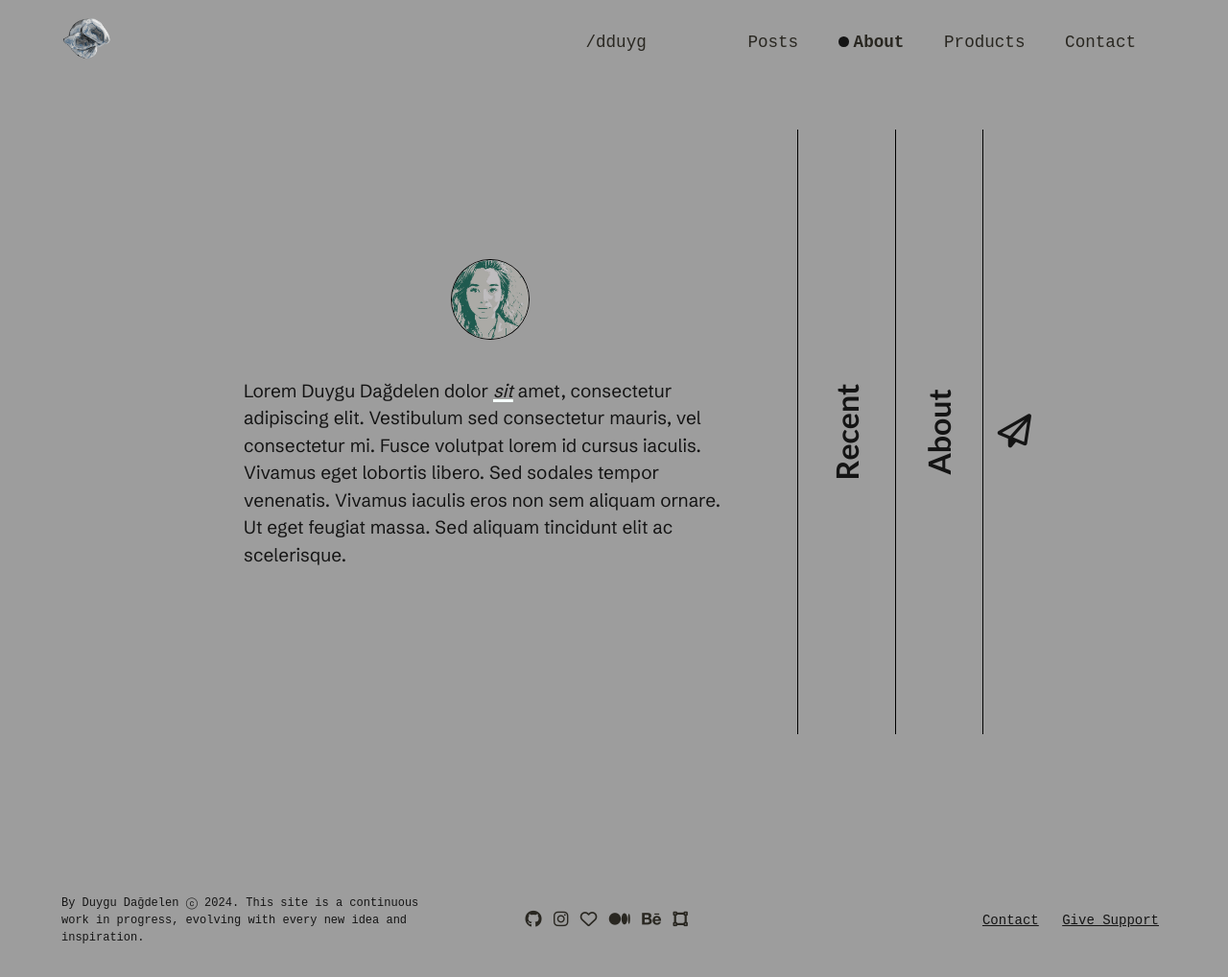
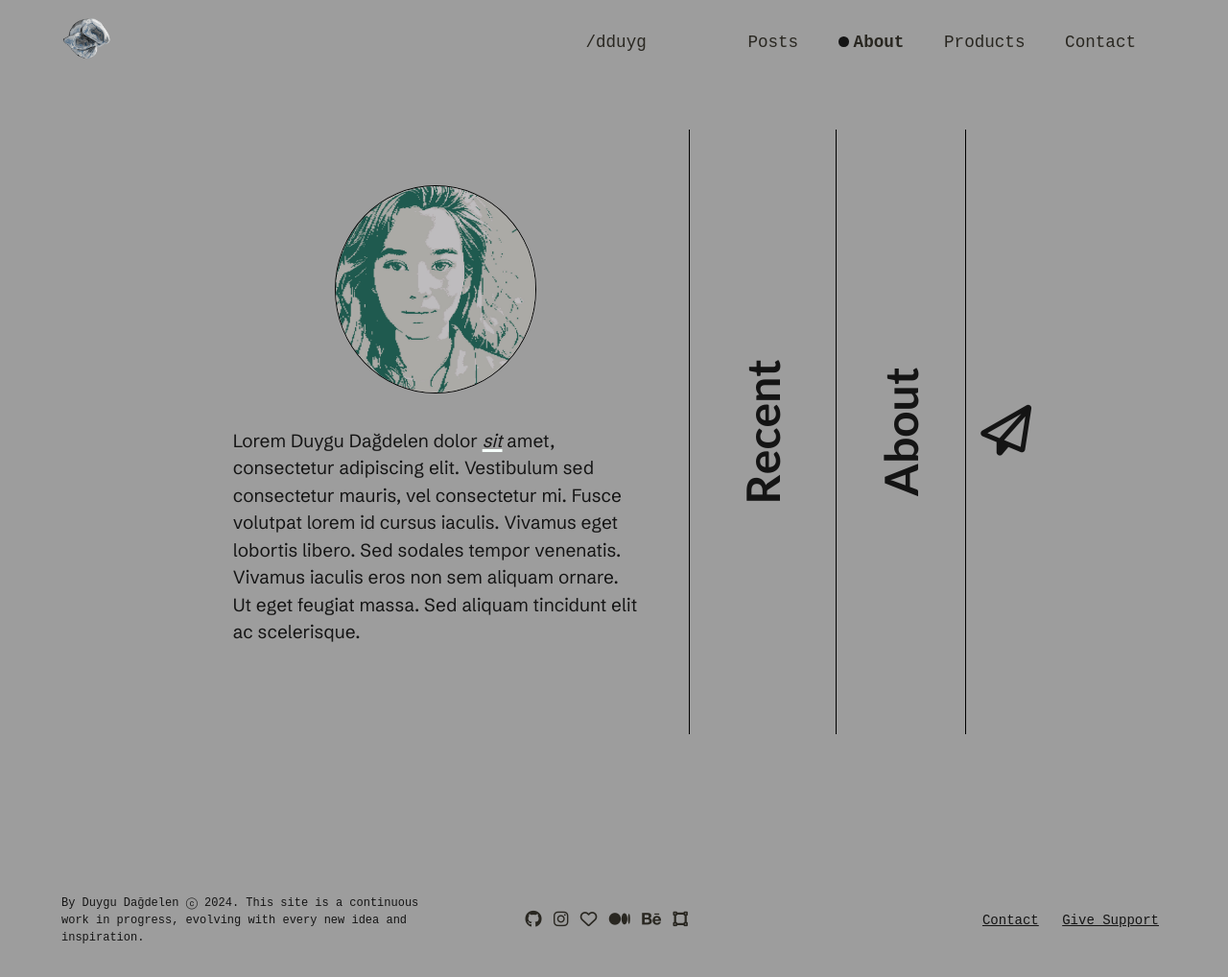
Before and after one commit to dduyg/duuuy, a Jekyll site: the page built from about.html, in a window 1280 px wide. Shown: the whole page at 96% size. Built offline with Jekyll 4.4.1, drawn with Linux system fonts in a browser that asks for light colours; nearby versions of some CDN libraries; some web fonts are replaced.

Commit message:
Update about-panel.css

```diff
--- a/assets/about-panel.css
+++ b/assets/about-panel.css
@@ -39,19 +39,19 @@
 }
 .panel-inactive .profile-img {
   width: 4em;
+  padding-left: 0.5em;
+  padding-right: 0.5em;
 }
 
 /*  Panel */
 header {
   font-family: "Lato", sans-serif;
   transform: rotate(-90deg);
-}
-header h1 {
   font-size: min(5vw, 32px);
   margin: 0;
 }
 @media screen and (min-width: 1200px) {
-  header h1 {
+  header {
       font-size: 32px; /* Resets font size to 32px for screens wider than 1200px */
   }
 }
@@ -60,14 +60,12 @@
   letter-spacing: 2px;
   transform: rotate(0deg);
   transition: 0.5s ease;
-}
-.panel-active header h1 {
   font-size: calc(1.3 * min(5vw, 32px));
 }
-#contact header {
-  transform: rotate(0deg); /* Rotation normal for icon */
+#bio header, #contact header {
+  transform: rotate(0deg); /* No rotation for image/icon */
 }
-#contact h1 i {
+#contact i {
   font-size: 1.1em;
   padding-left: 15px;
   padding-right: 15px;
```
